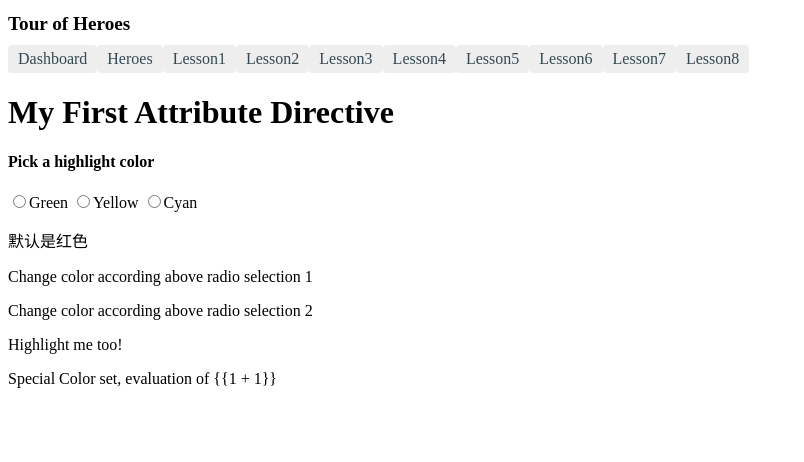
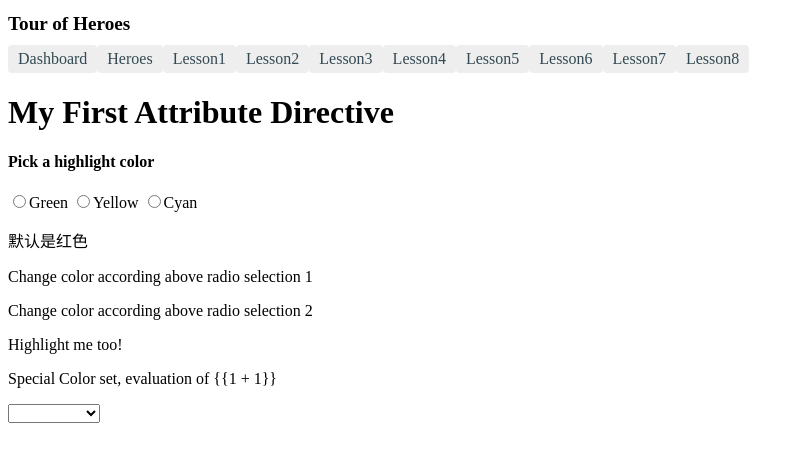
Before and after one commit to vincentgwzhang/angular-tour-of-heroes, an Angular app: page /lesson5 in a window 1280 px wide. Shown: the top 462 px of the page, without its empty margins (0-804 px from the left). Built offline with nearby package versions, Linux system fonts and the light colour scheme.

Commit message:
Add the select option

```diff
--- a/src/app/lesson5/lesson5.component.html
+++ b/src/app/lesson5/lesson5.component.html
@@ -11,3 +11,9 @@
 <p appHighlight [highlightColor]="color">Change color according above radio selection 2</p>
 <p appHighlight defaultColor="blue">Highlight me too!</p>
 <p ngNonBindable [appHighlight]="'purple'">Special Color set, evaluation of {{1 + 1}}</p>
+
+<select [(ngModel)]="hero" (change)='onChangeSelect()' #customSelect>
+    <ng-container *ngFor="let h of heroes">
+        <option [ngValue]="h">{{h.name}}</option>
+    </ng-container>
+</select>
--- a/src/app/lesson5/lesson5.component.ts
+++ b/src/app/lesson5/lesson5.component.ts
@@ -1,5 +1,6 @@
 import { Component, OnInit } from '@angular/core';
-
+import { Hero } from '../hero';
+import { HEROES } from '../mock-heroes';
 @Component({
   selector: 'app-lesson5',
   templateUrl: './lesson5.component.html',
@@ -9,9 +10,20 @@ export class Lesson5Component implements OnInit {
 
   color = 'green';
 
-  constructor() { }
+  heroes: Hero[];
+
+  hero: Hero;
+
+  constructor() {
+    this.heroes = HEROES;
+  }
 
   ngOnInit(): void {
   }
 
+  onChangeSelect() : void{
+    // Every time select, the hero will change
+    console.log(this.hero.id);
+  }
+
 }
```
